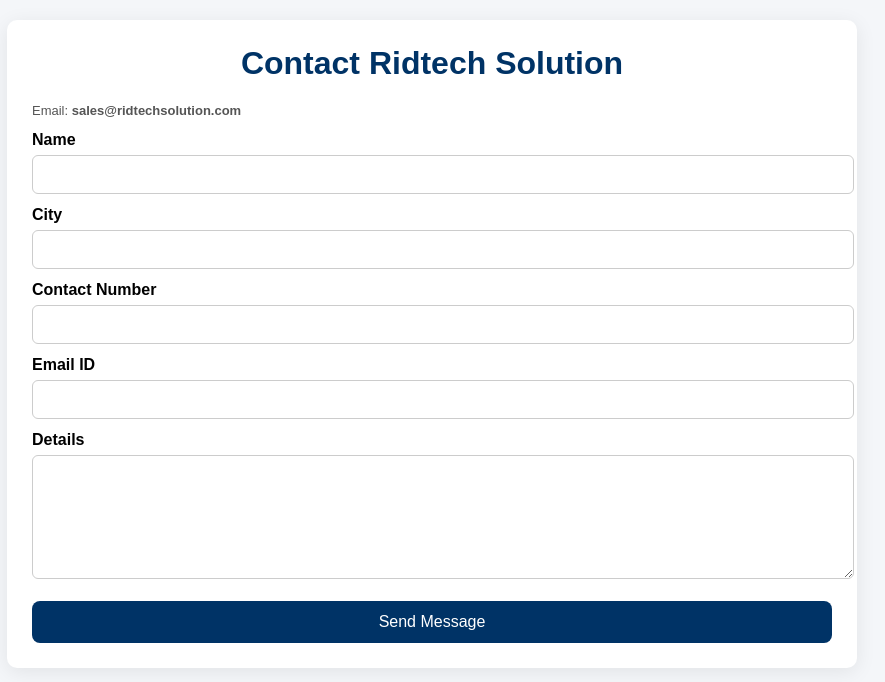
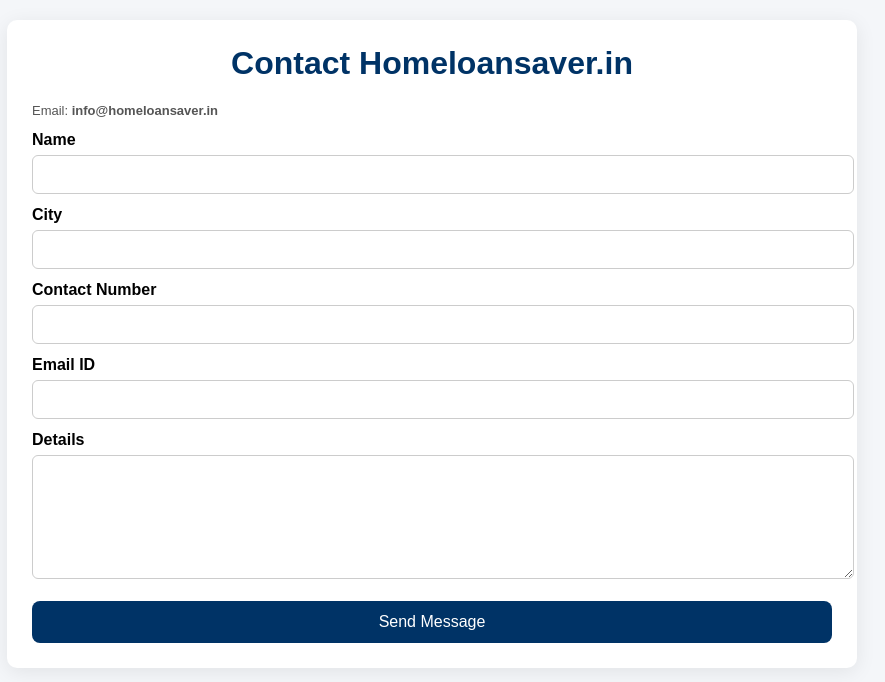
Before and after one commit to nikhilraut9966/homeloan, a plain HTML site: page contact.html in a window 1280 px wide. Shown: the whole page, without its empty margins (208-1093 px from the left). Drawn offline with Linux system fonts and the light colour scheme.

Commit message:
Update contact.html

```diff
--- a/contact.html
+++ b/contact.html
@@ -3,7 +3,7 @@
 <head>
   <meta charset="utf-8" />
   <meta name="viewport" content="width=device-width,initial-scale=1" />
-  <title>Contact Us - Ridtech Solution</title>
+  <title>Contact Us </title>
   <meta name="description" content="Contact Ridtech Solution for inquiries related to Home Loan Saver." />
   <style>
     body{font-family:Arial,Helvetica,sans-serif;margin:0;padding:20px;background:#f4f6f9}
@@ -18,17 +18,17 @@
 </head>
 <body>
   <div class="wrap">
-    <h1>Contact Ridtech Solution</h1>
-    <p class="note">Email: <strong>sales@ridtechsolution.com</strong></p>
+    <h1>Contact Homeloansaver.in</h1>
+    <p class="note">Email: <strong>info@homeloansaver.in</strong></p>
 
     <!--
       FormSubmit form:
-      - Replace sales@ridtechsolution.com in action if you change email
+      - Replace info@homeloansaver.in in action if you change email
       - _next: redirect after successful submit (relative or absolute URL)
       - _subject: subject of the email you will receive
       - _captcha: disable FormSubmit's captcha when set to false; default allows bot protection
     -->
-    <form action="https://formsubmit.co/sales@ridtechsolution.com" method="POST">
+    <form action="https://formsubmit.co/info@homeloansaver.in" method="POST">
       <!-- Required fields to map and prevent spam -->
       <input type="hidden" name="_subject" value="New contact from HomeLoanSaver.in">
       <!-- Redirect to a thank-you page (change to your site/page). Use absolute HTTPS when on web. -->
```
